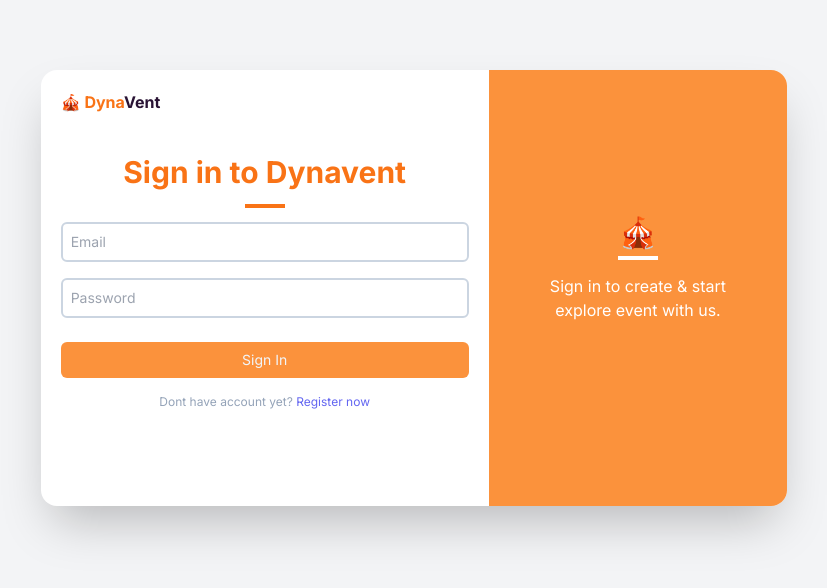
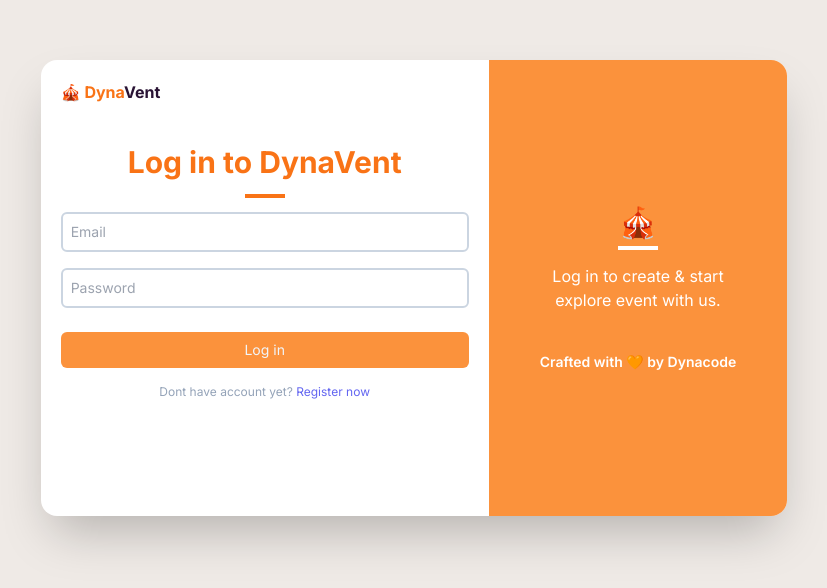
Before and after one commit to panjips/eventmakers, a Next.js app: page /login in a window 1280 px wide. Shown: the part 112-700 px from the top of the page, without its empty margins (226-1053 px from the left). Built offline with nearby package versions, Linux system fonts and the light colour scheme.

Commit message:
fix: title page, add link to home on log in & register page

```diff
--- a/src/app/(auth)/login/page.js
+++ b/src/app/(auth)/login/page.js
@@ -1,9 +1,12 @@
-import React from 'react';
 import { Login } from '@/components/auth/components/login';
+
+export const metadata = {
+    title: 'Log In | DynaVent'
+};
 
 export default function LoginPage() {
     return (
-        <section className="h-screen bg-slate-50">
+        <section className="h-screen">
             <Login />
         </section>
     );
--- a/src/app/(auth)/register/page.js
+++ b/src/app/(auth)/register/page.js
@@ -1,9 +1,12 @@
-import React from 'react';
 import { Register } from '@/components/auth/components/register';
+
+export const metadata = {
+    title: 'Register | DynaVent'
+};
 
 export default function RegisterPage() {
     return (
-        <section className="h-screen bg-slate-50">
+        <section className="h-screen">
             <Register />
         </section>
     );
--- a/src/app/dashboard/layout.js
+++ b/src/app/dashboard/layout.js
@@ -1,5 +1,6 @@
 'use client';
-import React, { createContext, useState } from 'react';
+
+import { createContext, useState } from 'react';
 import { Sidebar } from '@/components/shared/sidebar';
 import { Header } from '@/components/shared/header';
 
--- a/src/app/dashboard/manage/page.js
+++ b/src/app/dashboard/manage/page.js
@@ -1,8 +1,11 @@
-import React from 'react';
 import { ManageEvent } from '@/components/manage-event/components/manageEvent';
 import Provider from '@/components/manage-event/providers';
 
-export default function page() {
+export const metadata = {
+    title: 'Management Event | DynaVent'
+};
+
+export default function ManagePage() {
     return (
         <>
             <Provider>
--- a/src/app/dashboard/page.js
+++ b/src/app/dashboard/page.js
@@ -1,5 +1,9 @@
-import React from 'react';
 import { Dashboard } from '@/components/dashboard/components/dashboard';
+
+export const metadata = {
+    title: 'Dashboard | DynaVent'
+};
+
 export default async function DashboardPage() {
     return (
         <>
--- a/src/components/auth/components/login.jsx
+++ b/src/components/auth/components/login.jsx
@@ -1,22 +1,28 @@
 'use client';
-import React from 'react';
+
 import Link from 'next/link';
 import useLogin from '../hooks/useLogin';
-
 
 export const Login = () => {
     const { handleLogin } = useLogin();
     return (
-    <div className="flex flex-col items-center justify-center min-h-screen py-2 bg-gray-100">
-
+        <div className="flex flex-col items-center justify-center min-h-screen py-2">
             <main className="flex flex-col items-center justify-center w-full flex-1 px-20 text-center">
                 <div className="bg-white rounded-2xl shadow-2xl flex w-2/3 max-w-4xl">
                     <div className="w-3/5 p-5">
-            <div className="text-left font-bold">
-                <span className="text-orange-500"> 🎪 Dyna</span>Vent
+                        <div className="text-center lg:text-left font-bold">
+                            <Link href={'/'}>
+                                <span className="text-orange-500">
+                                    {' '}
+                                    🎪 Dyna
+                                </span>
+                                Vent
+                            </Link>
                         </div>
                         <div className="py-10">
-                <h2 className="text-3xl font-bold text-orange-500 mb-2">Sign in to Dynavent</h2>
+                            <h2 className="text-3xl font-bold text-orange-500 mb-2">
+                                Log in to DynaVent
+                            </h2>
                             <div className="border-2 w-10 border-orange-500 inline-block mb-2"></div>
 
                             <form
@@ -38,9 +44,10 @@ export const Login = () => {
                                     />
                                 </div>
                                 <button className="bg-orange-400 hover:bg-orange-700 transition-all text-slate-100 py-2 px-5 rounded-md text-sm ">
-                        Sign In
+                                    Log in
                                 </button>
                             </form>
+
                             <p className="text-xs mt-4 text-slate-400">
                                 Dont have account yet?{' '}
                                 <Link
@@ -50,23 +57,22 @@ export const Login = () => {
                                     Register now
                                 </Link>
                             </p>
-
                         </div>
                     </div>
                     <div className="w-2/5 bg-orange-400  text-white rounded-tr-2xl rounded-br-2xl py-36 px-12">
+                        <Link href={'/'}>
                             <h1 className="text-3xl font-bold"> 🎪 </h1>
-
+                        </Link>
                         <div className="border-2 w-10 border-white inline-block mb-2"></div>
-                <p className="mb-10">Sign in to create & start explore event with us.</p>
-
+                        <p className="mb-10">
+                            Log in to create & start explore event with us.
+                        </p>
+                        <p className="text-sm font-semibold">
+                            Crafted with 🧡 by Dynacode
+                        </p>
                     </div>
-
                 </div>
             </main>
-
         </div>
-
-
-
     );
 };
--- a/src/components/auth/components/register.jsx
+++ b/src/components/auth/components/register.jsx
@@ -1,22 +1,28 @@
 'use client';
 
-import React from 'react';
 import Link from 'next/link';
 import useRegister from '../hooks/useRegister';
+
 export const Register = () => {
     const { handleRegister } = useRegister();
     return (
-
-        <div className="flex flex-col items-center justify-center min-h-screen py-2 bg-gray-100">
-
+        <div className="flex flex-col items-center justify-center min-h-screen py-2">
             <main className="flex flex-col items-center justify-center w-full flex-1 px-20 text-center">
                 <div className="bg-white rounded-2xl shadow-2xl flex w-2/3 max-w-4xl">
                     <div className="w-3/5 p-5">
-            <div className="text-left font-bold">
-                <span className="text-orange-500"> 🎪 Dyna</span>Vent
+                        <div className="text-center lg:text-left font-bold">
+                            <Link href={'/'}>
+                                <span className="text-orange-500">
+                                    {' '}
+                                    🎪 Dyna
+                                </span>
+                                Vent
+                            </Link>
                         </div>
                         <div className="py-10">
-                <h2 className="text-3xl font-bold text-orange-500 mb-2">Register to DynaVent</h2>
+                            <h2 className="text-3xl font-bold text-orange-500 mb-2">
+                                Register to DynaVent
+                            </h2>
                             <div className="border-2 w-10 border-orange-500 inline-block mb-2"></div>
 
                             <form
@@ -52,30 +58,30 @@ export const Register = () => {
                             </form>
 
                             <p className="text-xs mt-4 text-slate-400">
-                    Have any account ?{' '}
+                                Have any account?{' '}
                                 <Link
                                     href="/login"
                                     className="text-indigo-500 hover:text-indigo-700 hover:font-bold transition-all"
                                 >
-                        Sign in now
+                                    Log in now
                                 </Link>
                             </p>
-
                         </div>
                     </div>
                     <div className="w-2/5 bg-orange-400  text-white rounded-tr-2xl rounded-br-2xl py-36 px-12">
+                        <Link href={'/'}>
                             <h1 className="text-3xl font-bold"> 🎪 </h1>
-
+                        </Link>
                         <div className="border-2 w-10 border-white inline-block mb-2"></div>
-                <p className="mb-10">Register to Share & start explore event with us.</p>
-
+                        <p className="mb-10">
+                            Register to share & start explore event with us.
+                        </p>
+                        <p className="text-sm font-semibold">
+                            Crafted with 🧡 by Dynacode
+                        </p>
                     </div>
-
                 </div>
             </main>
-
         </div>
-
-
     );
 };
```
Lines whose indentation alone changed are shown as unchanged.
